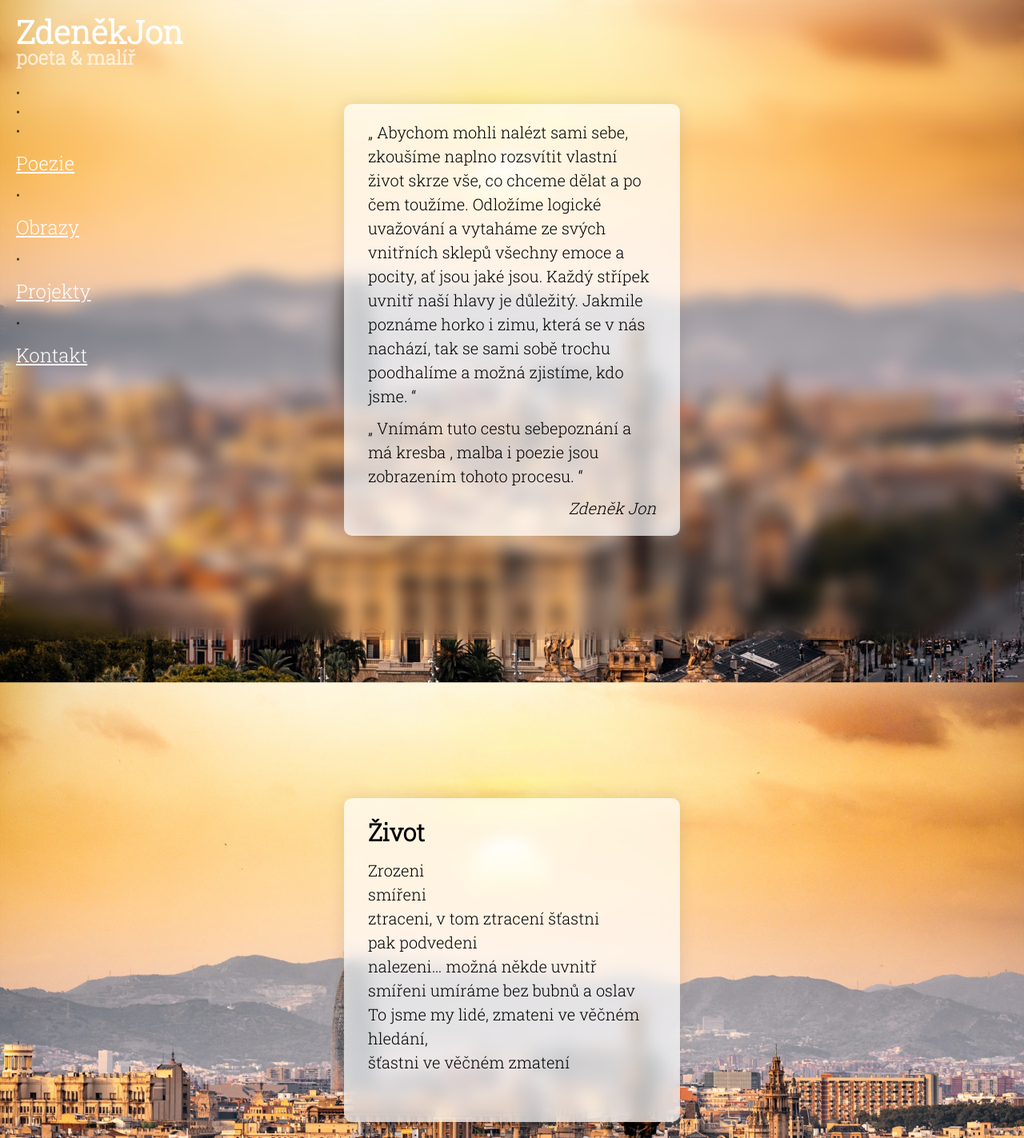
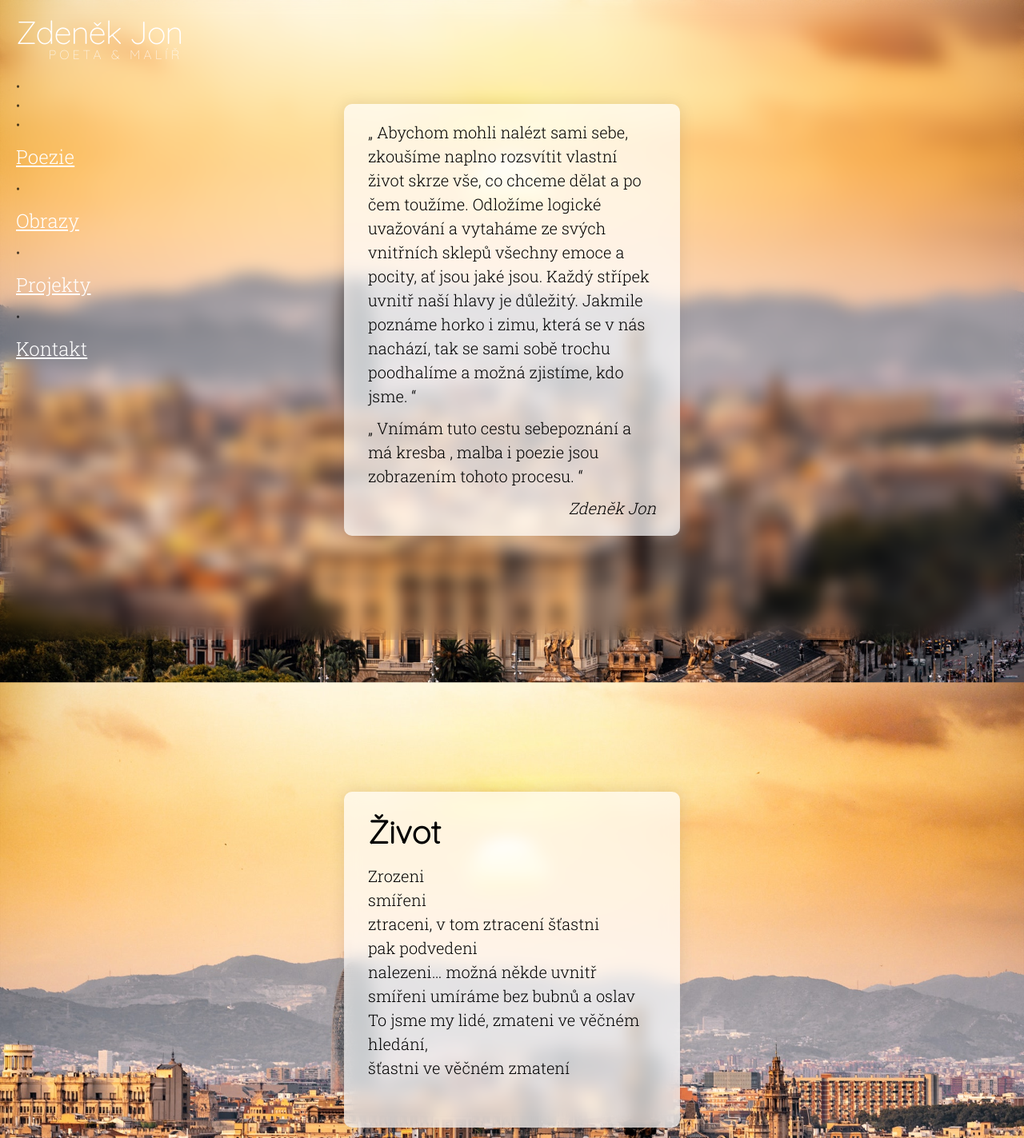
Before and after one commit to The-El0/zdenekjon, a plain HTML site: page index.html in a window 1280 px wide. Shown: the top 1423 px of the page at 80% size. Drawn offline with Linux system fonts and the light colour scheme.

Commit message:
define font-face for Headings

```diff
--- a/app.css
+++ b/app.css
@@ -22,7 +22,9 @@
 }
 */
 
-
+html {
+  scroll-behavior: smooth;
+}
 
 html,
 body {
@@ -225,16 +227,23 @@ a {
 //
 */
 .c-logo {
+  font-family: 'Quicksand', sans-serif;
   font-size: 4rem;
   line-height: 1;
-  font-weight: bold;
+  font-weight: 300;
 }
 .c-logo a {
   color: white;
   text-decoration: none;
 }
+.c-logo span {
+  letter-spacing: -.1rem;
+}
 .c-logo small {
-  font-size: 2.4rem;
+  font-size: 1.6rem;
+  letter-spacing: .4rem;
+  text-transform: uppercase;
+  text-align: right;
 }
 
 
@@ -242,7 +251,10 @@ a {
 .c-card {
   margin-bottom: 4rem;
 }
-.c-card__title {}
+.c-card__title {
+  font-size: 4rem;
+  font-family: 'Quicksand', sans-serif;
+}
 .c-card__text {
   font-size: 2rem;
 }
--- a/index.html
+++ b/index.html
@@ -11,9 +11,10 @@
 
     <link
         rel="stylesheet"
-        href="app.css?v=7.9.4">
+        href="app.css?v=8">
 
 
+    <link href="https://fonts.googleapis.com/css?family=Quicksand:300&display=swap&subset=latin-ext" rel="stylesheet">
     <link href="https://fonts.googleapis.com/css?family=Roboto+Slab:300&display=swap" rel="stylesheet">
     <!-- Open Graph Tags -->
     <link rel="icon" href="http://zdenekjon.cz/wp-content/uploads/2016/10/cropped-jon-32x32.jpg" sizes="32x32">
@@ -25,7 +26,9 @@
     <header>
         <h1 class="c-logo">
             <a href="#p-intro">
-                ZdeněkJon
+                <span>
+                    Zdeněk Jon
+                </span>
                 <small class="d--block text--muted">
                     poeta & malíř
                 </small>
```
